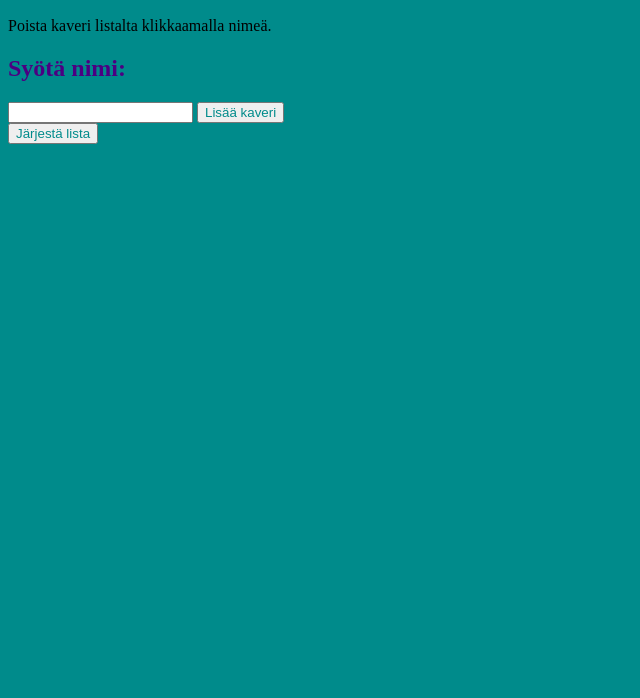
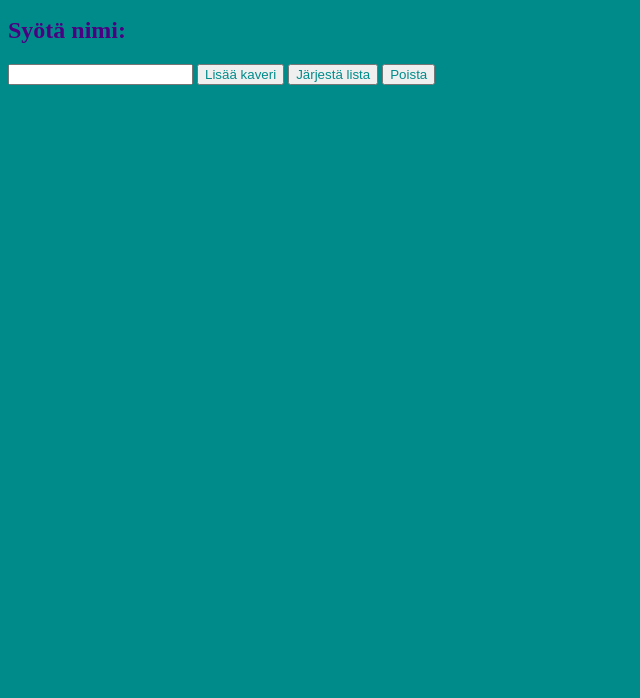
Before and after one commit to HaMa685/OHJ3_kaverilista_2, a plain HTML site: page index.html in a window 1280 px wide. Shown: the part 102-800 px from the top of the page, without its empty margins (0-640 px from the left). Drawn offline with Linux system fonts and the light colour scheme.

Commit message:
Korjauksia html

```diff
--- a/index.html
+++ b/index.html
@@ -13,14 +13,13 @@
     </header>
     <div class="container">
         <div id="main">
-            <p>Poista kaveri listalta klikkaamalla nimeä.</p>
             <h2>Syötä nimi:</h2>
             <form name="formNewKaveri">
                 <input type="text">
                 <input id="lisaa" type="submit" value="Lisää kaveri">
-
+                <button id="jarjesta" type="click">Järjestä lista</button>
+                <button id= "poista" type="click">Poista</button>
             </form>
-            <button id="jarjesta" type="click">Järjestä lista</button>
             <ul id="kaveriList" class="kaveri-list">
             </ul>
 
--- a/style.css
+++ b/style.css
@@ -21,9 +21,12 @@ input {
 
 button {
     color: darkcyan;
+    margin-top: 5em 5em;
+
+
 }
 
 ul {
 
-    color: coral;
+    color: indigo;
 }
```
